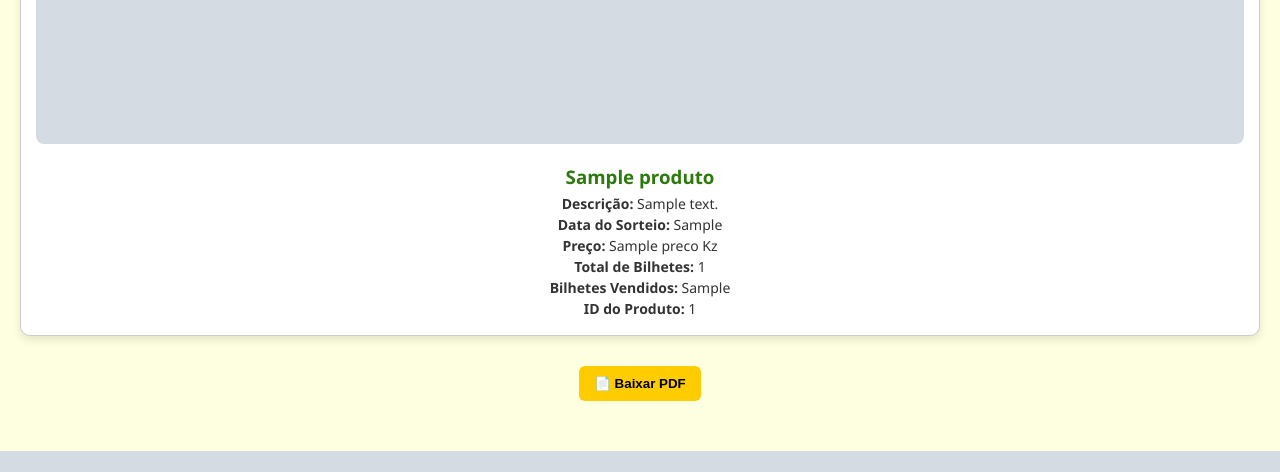
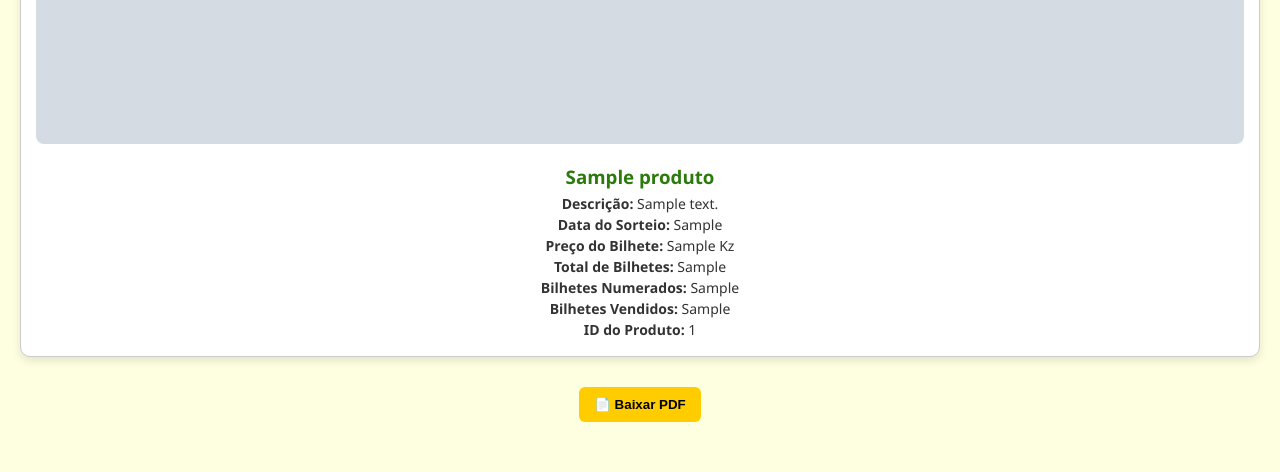
Before and after one commit to Arrikson/kwata, a FastAPI app: template templates/produtos-futuros.html in a window 1280 px wide. Shown: the part 1090-1562 px from the top of the page. Before the commit the page ends 1541 px from the top, so only its background shows below. Run offline with FastAPI, Linux system fonts and the light colour scheme; the template is opened without the code that fills it: most values are stand-ins (such as "Sample title", 1, 10 or a date in 2020); grey boxes marked "Sample" are stand-in pictures; parts of the project's set-up code (start-up, migrations or seed data) failed here and were passed over; some libraries are stand-ins or nearby versions.

Commit message:
Update produtos-futuros.html

```diff
--- a/templates/produtos-futuros.html
+++ b/templates/produtos-futuros.html
@@ -112,8 +112,9 @@
             <h3>{{ produto.nome }}</h3>
             <p><strong>Descrição:</strong> {{ produto.descricao or 'Sem descrição' }}</p>
             <p><strong>Data do Sorteio:</strong> {{ produto.data_sorteio or 'Não informada' }}</p>
-            <p><strong>Preço:</strong> {{ produto.preco or 'N/A' }} Kz</p>
-            <p><strong>Total de Bilhetes:</strong> {{ produto.total_bilhetes or 'N/A' }}</p>
+            <p><strong>Preço do Bilhete:</strong> {{ produto.preco_bilhete or 'N/A' }} Kz</p>
+            <p><strong>Total de Bilhetes:</strong> {{ produto.quantidade_bilhetes or 'N/A' }}</p>
+            <p><strong>Bilhetes Numerados:</strong> {{ produto.bilhetes_numerados | join(", ") }}</p>
             <p><strong>Bilhetes Vendidos:</strong> {{ produto.bilhetes_vendidos or 'N/A' }}</p>
             <p><strong>ID do Produto:</strong> {{ produto.id or 'N/A' }}</p>
           </div>
```
